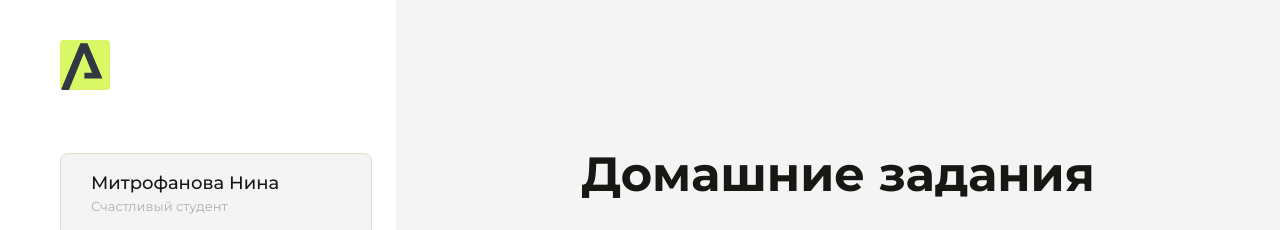
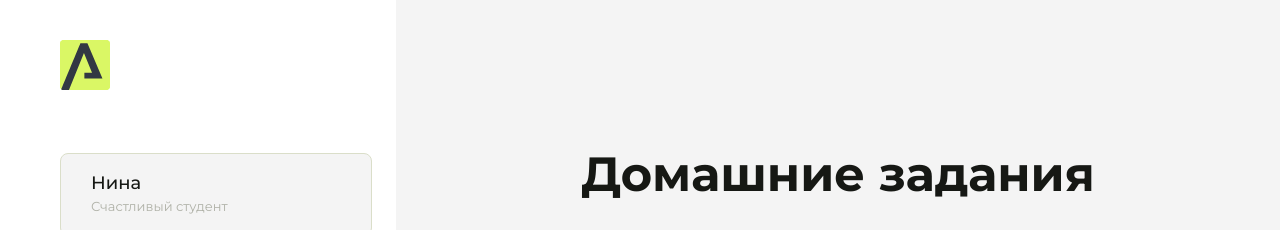
Before and after one commit to tobeornottobe1/homework, a plain HTML site: page index.html in a window 1280 px wide. Shown: the top 230 px of the page. Drawn offline with Linux system fonts and the light colour scheme.

Commit message:
Update index.html

```diff
--- a/index.html
+++ b/index.html
@@ -43,7 +43,7 @@
                 </svg>
             </div>
             <div class="sidebar__user">
-                <div class="sidebar__name">Митрофанова Нина</div>
+                <div class="sidebar__name">Нина</div>
                 <div class="sidebar__text">Счастливый студент</div>
             </div>
             <div class="sidebar__tabs">
```
